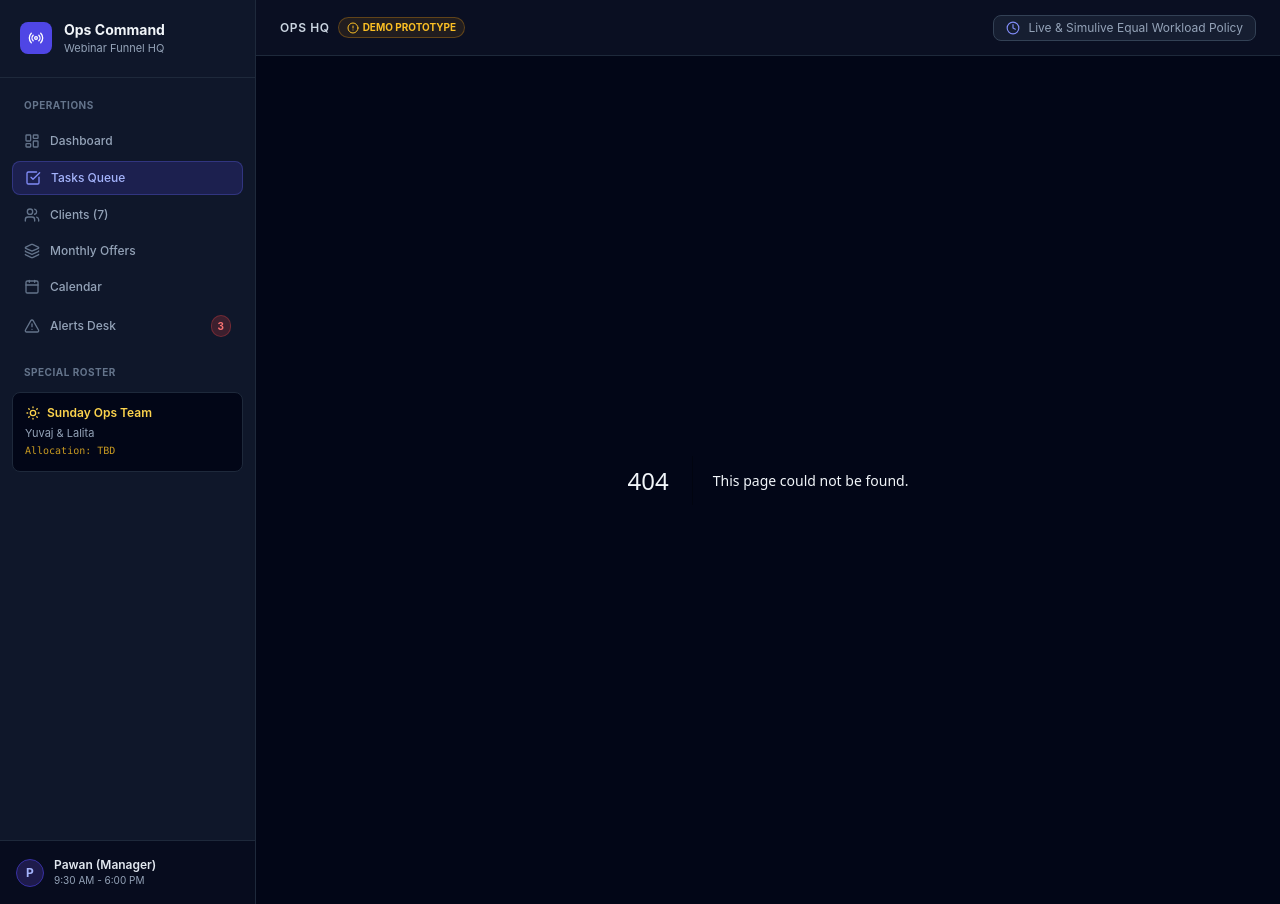
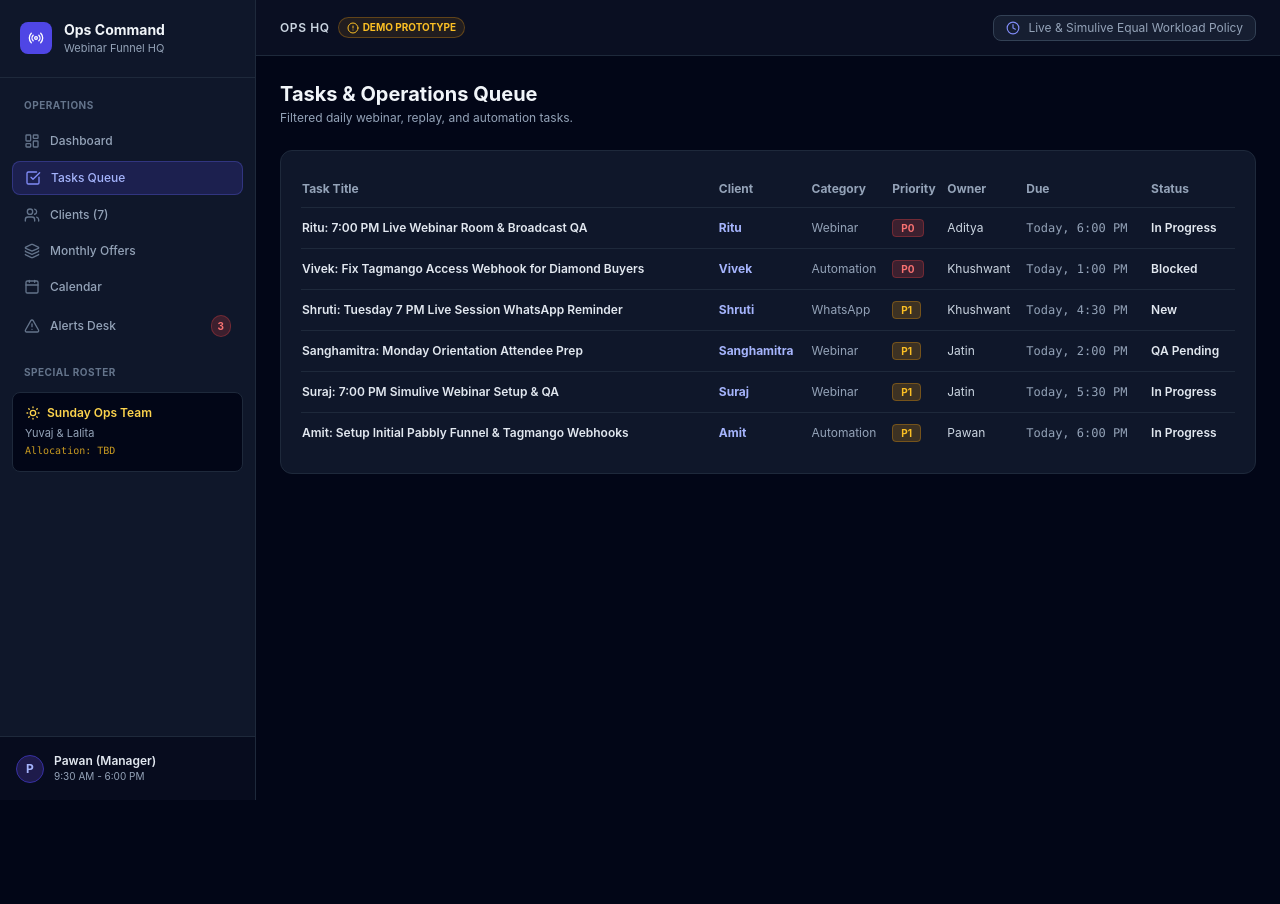
Before and after one commit to pawansabhidigital-a11y/task-management, a Next.js app: page /tasks in a window 1280 px wide. Before the commit this address had no page. After the commit the page ends 800 px from the top, so only its background shows below. Built offline with nearby package versions, Linux system fonts and the light colour scheme.

Commit message:
Create TasksPage component for task management

```diff
--- /dev/null
+++ b/src/app/tasks/page.tsx
@@ -0,0 +1,54 @@
+import React from "react";
+import { mockTasks } from "@/data";
+
+export default function TasksPage() {
+  return (
+    <div className="space-y-6 max-w-7xl mx-auto">
+      <div>
+        <h1 className="text-xl font-bold text-slate-100">Tasks & Operations Queue</h1>
+        <p className="text-xs text-slate-400 mt-0.5">
+          Filtered daily webinar, replay, and automation tasks.
+        </p>
+      </div>
+
+      <div className="bg-slate-900 border border-slate-800 rounded-xl p-5">
+        <div className="overflow-x-auto">
+          <table className="w-full text-left text-xs">
+            <thead>
+              <tr className="text-slate-400 border-b border-slate-800 pb-2">
+                <th className="py-2.5">Task Title</th>
+                <th className="py-2.5">Client</th>
+                <th className="py-2.5">Category</th>
+                <th className="py-2.5">Priority</th>
+                <th className="py-2.5">Owner</th>
+                <th className="py-2.5">Due</th>
+                <th className="py-2.5">Status</th>
+              </tr>
+            </thead>
+            <tbody className="divide-y divide-slate-800">
+              {mockTasks.map((t) => (
+                <tr key={t.id} className="hover:bg-slate-800/40">
+                  <td className="py-3 font-semibold text-slate-200">{t.title}</td>
+                  <td className="py-3 font-bold text-indigo-300">{t.clientName}</td>
+                  <td className="py-3 text-slate-400">{t.category}</td>
+                  <td className="py-3 font-bold">
+                    <span className={`px-2 py-0.5 rounded text-[10px] ${
+                      t.priority === "P0" ? "bg-red-500/20 text-red-400 border border-red-500/30" :
+                      t.priority === "P1" ? "bg-amber-500/20 text-amber-400 border border-amber-500/30" :
+                      "bg-blue-500/20 text-blue-400 border border-blue-500/30"
+                    }`}>
+                      {t.priority}
+                    </span>
+                  </td>
+                  <td className="py-3 text-slate-300">{t.owner}</td>
+                  <td className="py-3 font-mono text-slate-400">{t.dueTime}</td>
+                  <td className="py-3 font-semibold text-slate-200">{t.status}</td>
+                </tr>
+              ))}
+            </tbody>
+          </table>
+        </div>
+      </div>
+    </div>
+  );
+}
```
